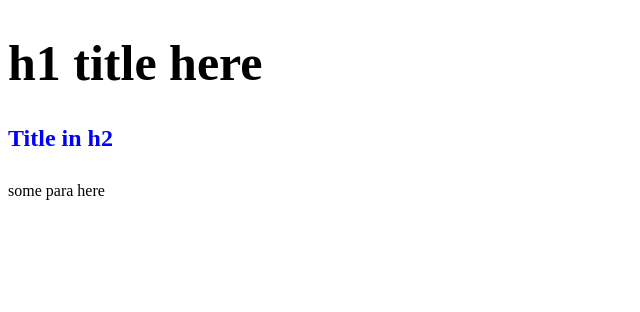
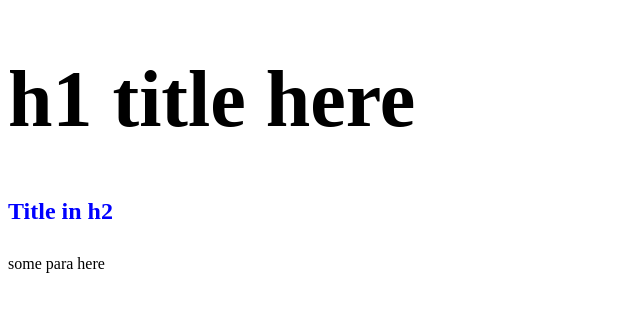
Before and after one commit to samircactus/sass-demo, a plain HTML site: page index.html in a window 1280 px wide. Shown: the whole page, without its empty margins (0-640 px from the left). Drawn offline with Linux system fonts and the light colour scheme.

Commit message:
first edit to scss

```diff
--- a/scss/styles.scss
+++ b/scss/styles.scss
@@ -1,3 +1,3 @@
-h1{font-size: 50px}
+h1{font-size: 80px}
 h2{color:blue;}
 p{padding: 10px 0;}
```
Also changed, not shown: css/styles.css, scss/styles.css.
